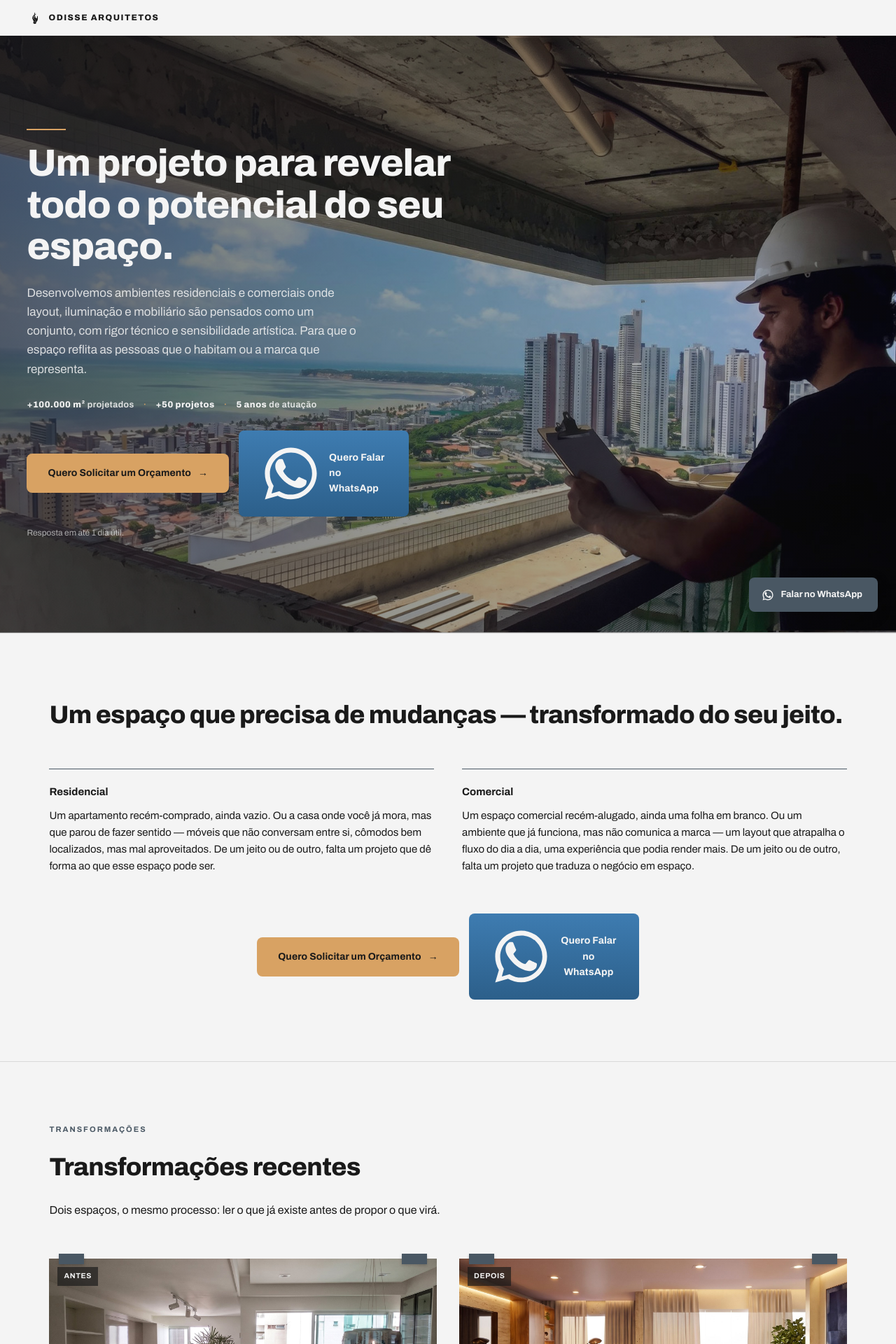
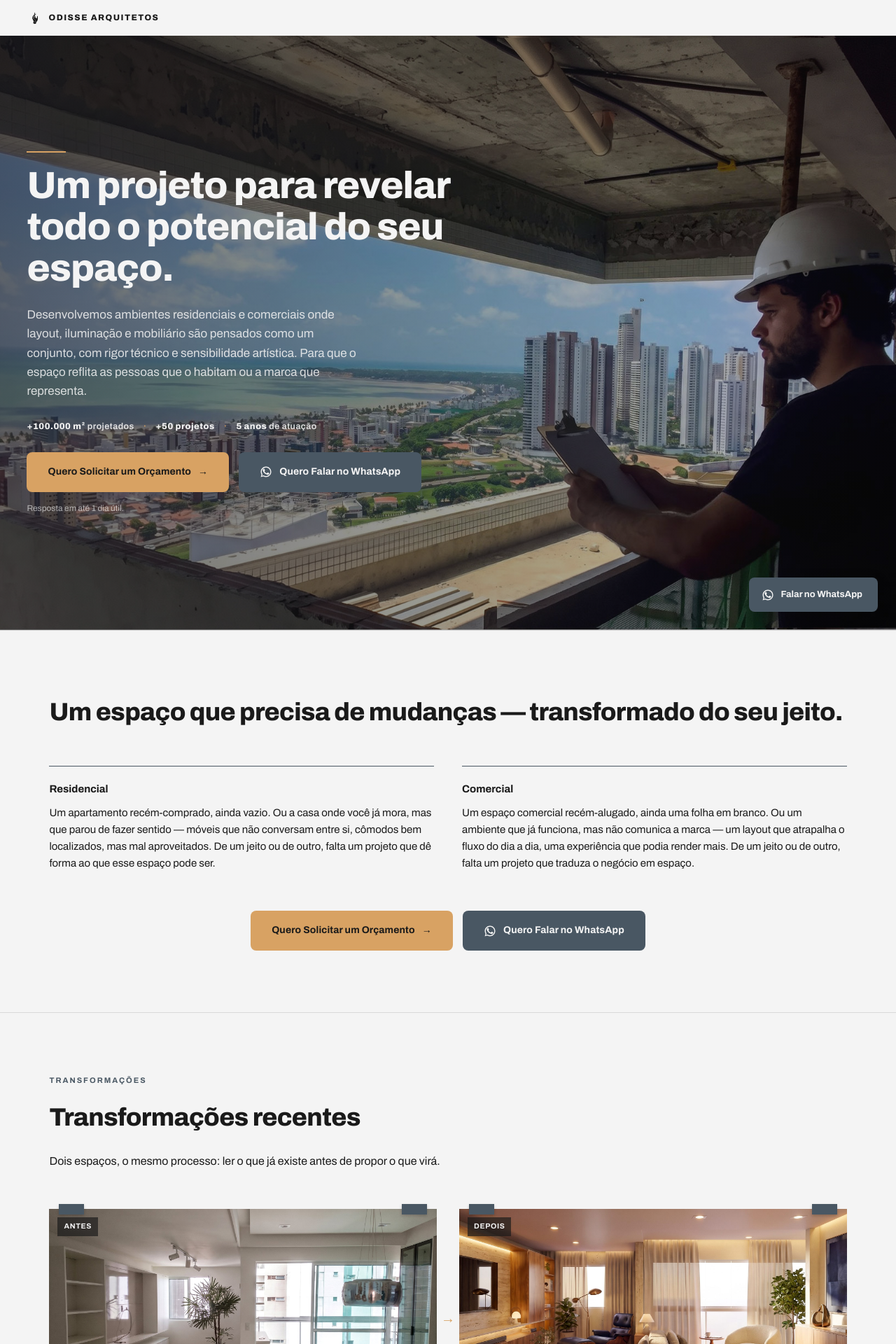
Before and after one commit to cidclementino/projetos-odisse, a Jekyll site: the page built from interiores/index.html, in a window 1280 px wide. Shown: the top 1920 px of the page at 70% size. Built offline with Jekyll 4.4.1, drawn with Linux system fonts in a browser that asks for light colours.

Commit message:
Update default.html

```diff
--- a/_layouts/default.html
+++ b/_layouts/default.html
@@ -194,8 +194,9 @@
   .cta-btn.gold:hover{ background:#c68f52; }
   .cta-btn .arrow{ transition:transform 0.2s ease; }
   .cta-btn:hover .arrow{ transform:translateX(3px); }
-  .cta-btn.whatsapp{ background:linear-gradient(180deg, #3E7CB1 0%, #2C5F8A 100%); color:var(--claro); }
-  .cta-btn.whatsapp:hover{ background:#234a6d; }
+  .cta-btn.whatsapp{ background:var(--slate); color:var(--claro); }
+  .cta-btn.whatsapp:hover{ background:#374049; }
+  .cta-btn.whatsapp svg{ width:18px; height:18px; flex-shrink:0; }
 
   .cta-group{
     display:flex;
```
